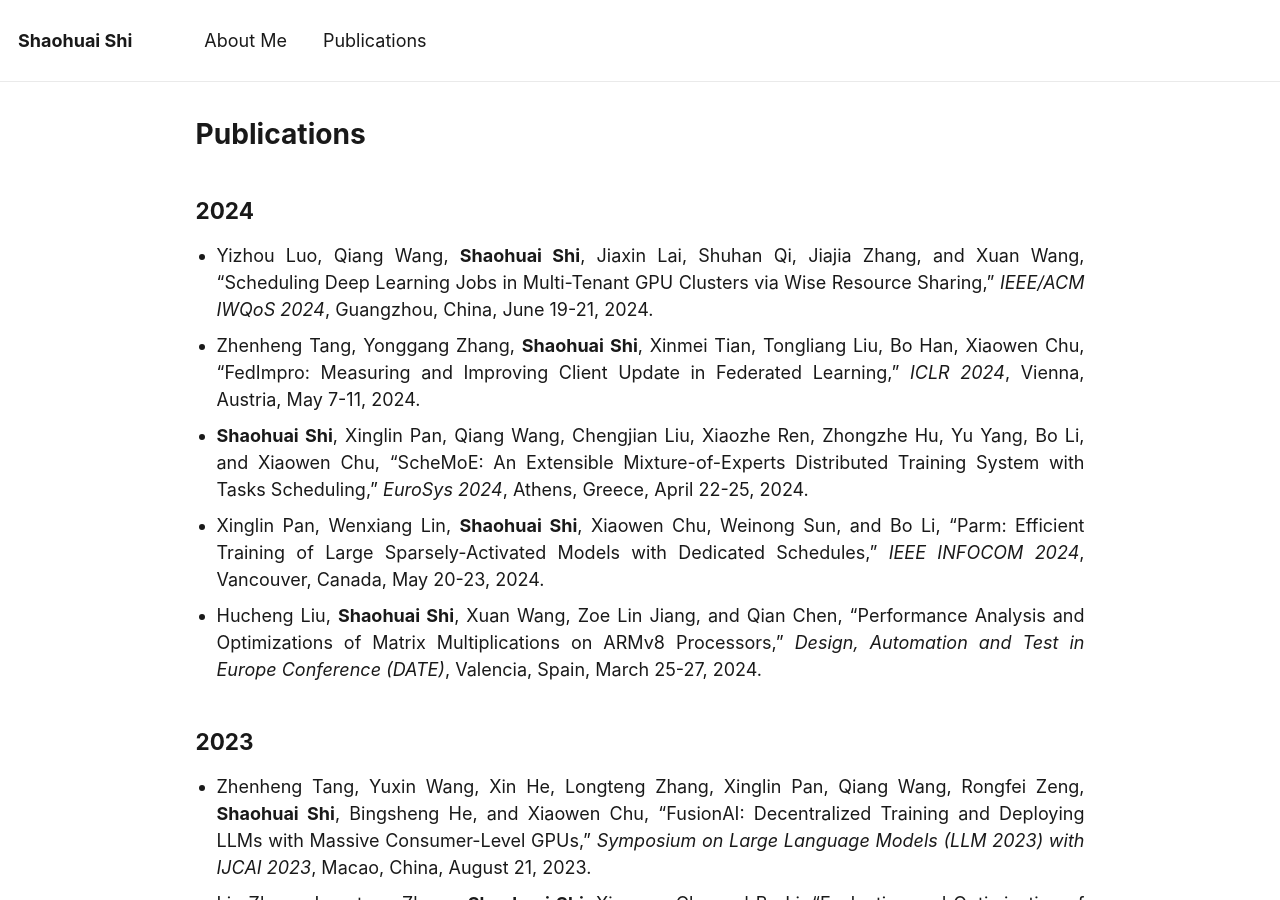
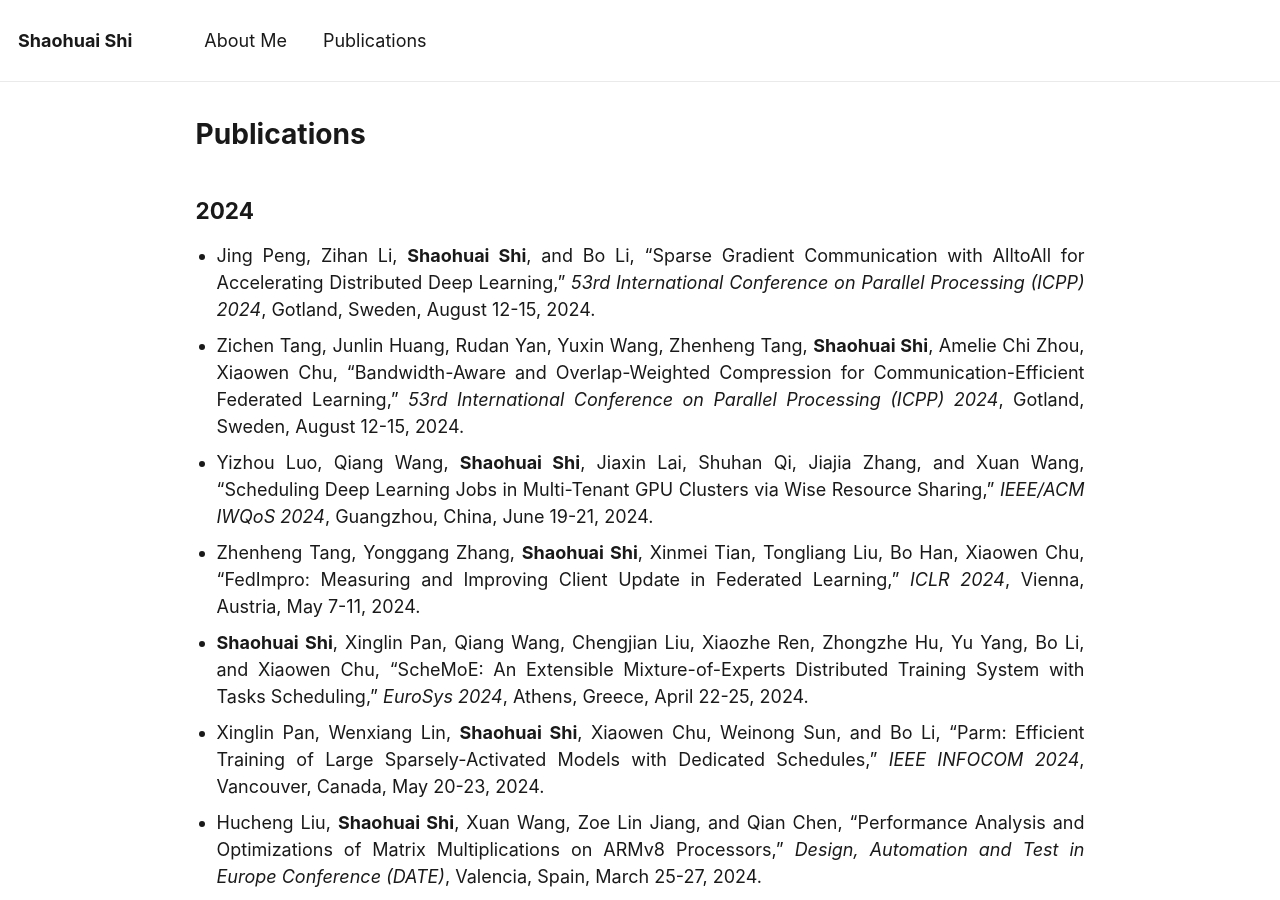
Before and after one commit to shaohuais/shaohuais.github.io, a Jekyll site: the page built from _pages/publications.md, in a window 1280 px wide and 900 px high. Built offline with Jekyll 4.4.1, drawn with Linux system fonts in a browser that asks for light colours.

Commit message:
update the paper list

```diff
--- a/_pages/publications.md
+++ b/_pages/publications.md
@@ -14,6 +14,8 @@ author_profile: false
 Publications
 ======
 ## 2024
+- Jing Peng, Zihan Li, **Shaohuai Shi**, and Bo Li, "Sparse Gradient Communication with AlltoAll for Accelerating Distributed Deep Learning," *53rd International Conference on Parallel Processing (ICPP) 2024*, Gotland, Sweden, August 12-15, 2024.
+- Zichen Tang, Junlin Huang, Rudan Yan, Yuxin Wang, Zhenheng Tang, **Shaohuai Shi**, Amelie Chi Zhou, Xiaowen Chu, "Bandwidth-Aware and Overlap-Weighted Compression for Communication-Efficient Federated Learning," *53rd International Conference on Parallel Processing (ICPP) 2024*, Gotland, Sweden, August 12-15, 2024.
 - Yizhou Luo, Qiang Wang, **Shaohuai Shi**, Jiaxin Lai, Shuhan Qi, Jiajia Zhang, and Xuan Wang, "Scheduling Deep Learning Jobs in Multi-Tenant GPU Clusters via Wise Resource Sharing," *IEEE/ACM IWQoS 2024*, Guangzhou, China, June 19-21, 2024.
 - Zhenheng Tang, Yonggang Zhang, **Shaohuai Shi**, Xinmei Tian, Tongliang Liu, Bo Han, Xiaowen Chu, "FedImpro: Measuring and Improving Client Update in Federated Learning," *ICLR 2024*, Vienna, Austria, May 7-11, 2024.
 - **Shaohuai Shi**, Xinglin Pan, Qiang Wang, Chengjian Liu, Xiaozhe Ren, Zhongzhe Hu, Yu Yang, Bo Li, and Xiaowen Chu, "ScheMoE: An Extensible Mixture-of-Experts Distributed Training System with Tasks Scheduling," *EuroSys 2024*, Athens, Greece, April 22-25, 2024.
```
